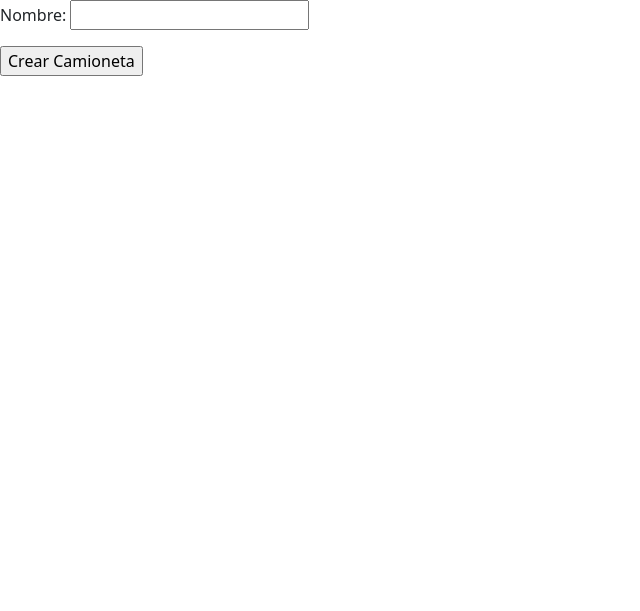
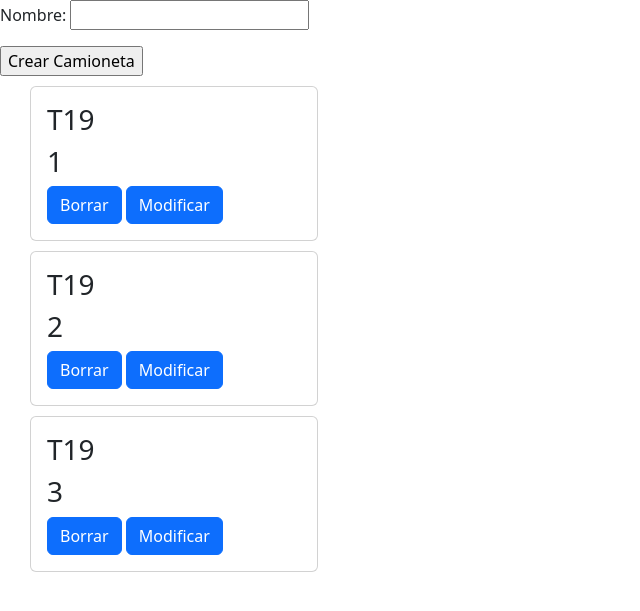
Before and after one commit to LucasMichalko/AnuraCamionetas, a Django app: template templates/Alta_Productos.html in a window 1280 px wide. Shown: the part 56-667 px from the top of the page, without its empty margins (0-640 px from the left). Run offline with Django 3.2, Linux system fonts and the light colour scheme; the template is opened without the code that fills it: values that come from a table or form of the project are taken from there, others are empty; data comes from the database, SQL or seed files in the repository; both versions use the stored data as it was after the commit.

Commit message:
Alta de stock

```diff
--- a/anuracamio/view.py
+++ b/anuracamio/view.py
@@ -50,10 +50,11 @@ def Create_Objects (request):
                 # Aquí usamos el ID de cada camioneta
             Objetos_Camionetas.objects.create(
                 name=name,
-                camioneta_ID_Producto=Camionetas.id_Camionetas  # O camioneta, si es un ForeignKey
+                camioneta_ID_Producto = camioneta.id_Camionetas  # O camioneta, si es un ForeignKey
             )
 
         context = {
             "listar_stock": listar_stock,
+            "listar_stock": listar_stock
         }
         return render(request, "Alta_Productos.html", context=context)
--- a/templates/Alta_Productos.html
+++ b/templates/Alta_Productos.html
@@ -7,5 +7,15 @@
 
          <input type="submit" value="Crear Camioneta">
     </form>
+    {% for listar_stock in listar_stock %}
+                <div class="card" style="width: 18rem; margin-left: 30px; margin-top:10px">
+                    <div class="card-body">
+                      <h3 class="card-title">{{listar_stock.name}}</h3>
+                      <h3 class="card-title">{{listar_stock.camioneta_ID_Producto}}</h3>
+                      <a href="#" class="btn btn-primary">Borrar</a>
+                      <a href="#" class="btn btn-primary">Modificar</a>
+                    </div>
+                  </div>
 
+        {% endfor %}
 {% endblock %}
```
Also changed, not shown: camionetas/migrations/0001_initial.py, db.sqlite3.
